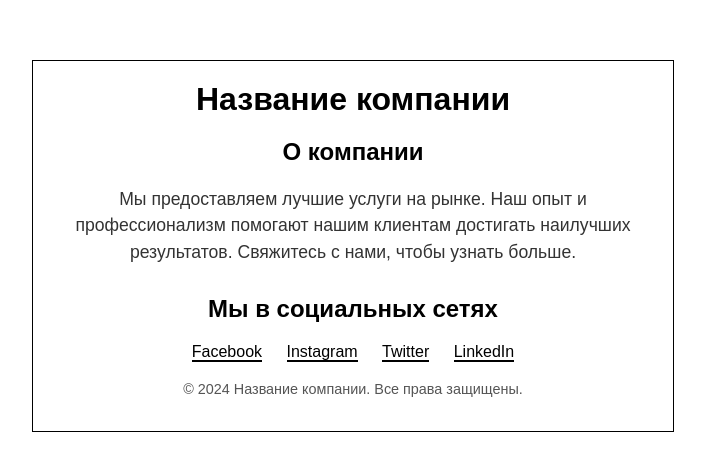
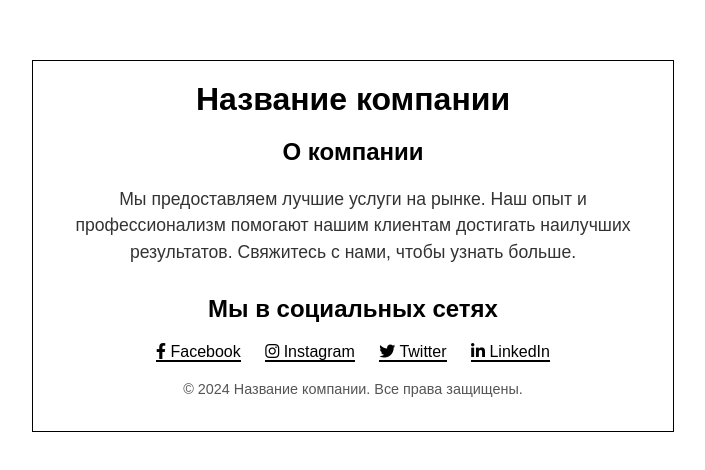
Before and after one commit to neprokat1t/test701, a plain HTML site: page index.html in a window 1280 px wide. Shown: the part 154-624 px from the top of the page, without its empty margins (287-992 px from the left). Drawn offline with Linux system fonts and the light colour scheme.

Commit message:
Update index.html

```diff
--- a/index.html
+++ b/index.html
@@ -5,6 +5,7 @@
     <meta name="viewport" content="width=device-width, initial-scale=1.0">
     <title>Визитка компании</title>
     <link rel="stylesheet" href="styles.css">
+    <link rel="stylesheet" href="https://cdnjs.cloudflare.com/ajax/libs/font-awesome/6.0.0-beta3/css/all.min.css">
 </head>
 <body>
     <div class="container">
@@ -18,10 +19,10 @@
         <section class="social-links">
             <h2>Мы в социальных сетях</h2>
             <ul>
-                <li><a href="https://www.facebook.com" target="_blank">Facebook</a></li>
-                <li><a href="https://www.instagram.com" target="_blank">Instagram</a></li>
-                <li><a href="https://www.twitter.com" target="_blank">Twitter</a></li>
-                <li><a href="https://www.linkedin.com" target="_blank">LinkedIn</a></li>
+                <li><a href="https://www.facebook.com" target="_blank"><i class="fab fa-facebook-f"></i> Facebook</a></li>
+                <li><a href="https://www.instagram.com" target="_blank"><i class="fab fa-instagram"></i> Instagram</a></li>
+                <li><a href="https://www.twitter.com" target="_blank"><i class="fab fa-twitter"></i> Twitter</a></li>
+                <li><a href="https://www.linkedin.com" target="_blank"><i class="fab fa-linkedin-in"></i> LinkedIn</a></li>
             </ul>
         </section>
         <footer>
```
